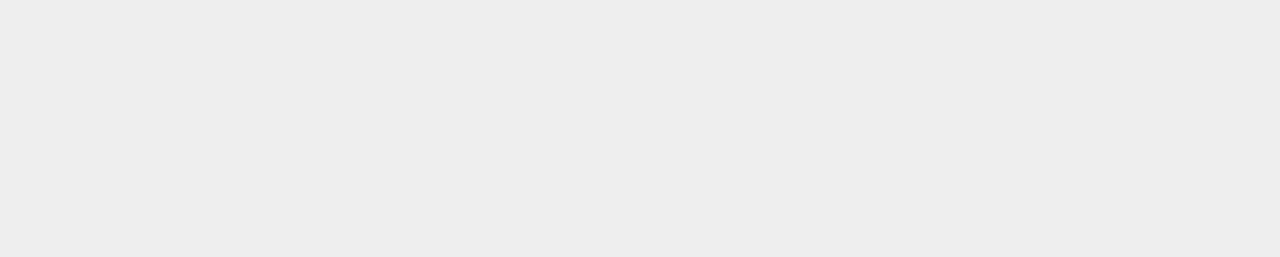
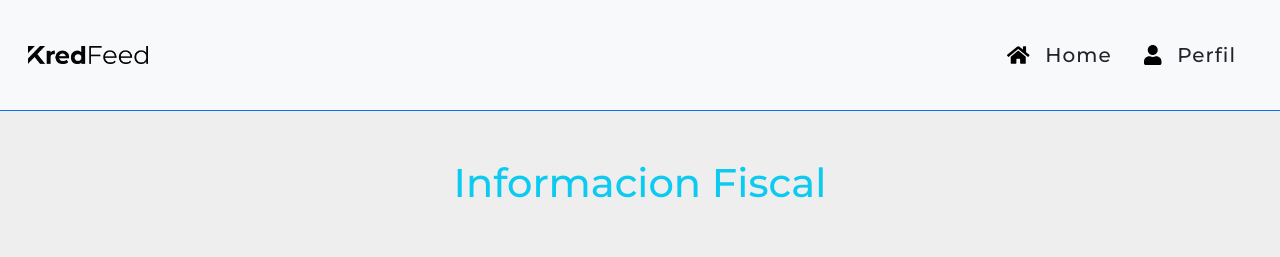
Before and after one commit to EmmanuelLopez1/kred-feed-code, a React (Create React App) app: page /kred-feed/perfil/informacion-fiscal in a window 1280 px wide. Shown: the top 257 px of the page. Built offline with nearby package versions, Linux system fonts and the light colour scheme; no server answers; the HTML template or start-up script is replaced by a standard one.

Commit message:
rutas del menu cambiadas

```diff
--- a/src/App.js
+++ b/src/App.js
@@ -17,12 +17,12 @@ function App() {
             </Page>
           </Route>
 
-          <Route exact path="/perfil/representante-legal">
+          <Route exact path="/kred-feed/perfil/representante-legal">
             <Page>
                 <RepresentanteLegal />
             </Page>
           </Route>
-          <Route exact path="/perfil/informacion-fiscal">
+          <Route exact path="/kred-feed/perfil/informacion-fiscal">
             <Page>
               <InformacionFiscal />
             </Page>
```
Also changed, not shown: 1 other file (tests, documents, lock files or other folders).
